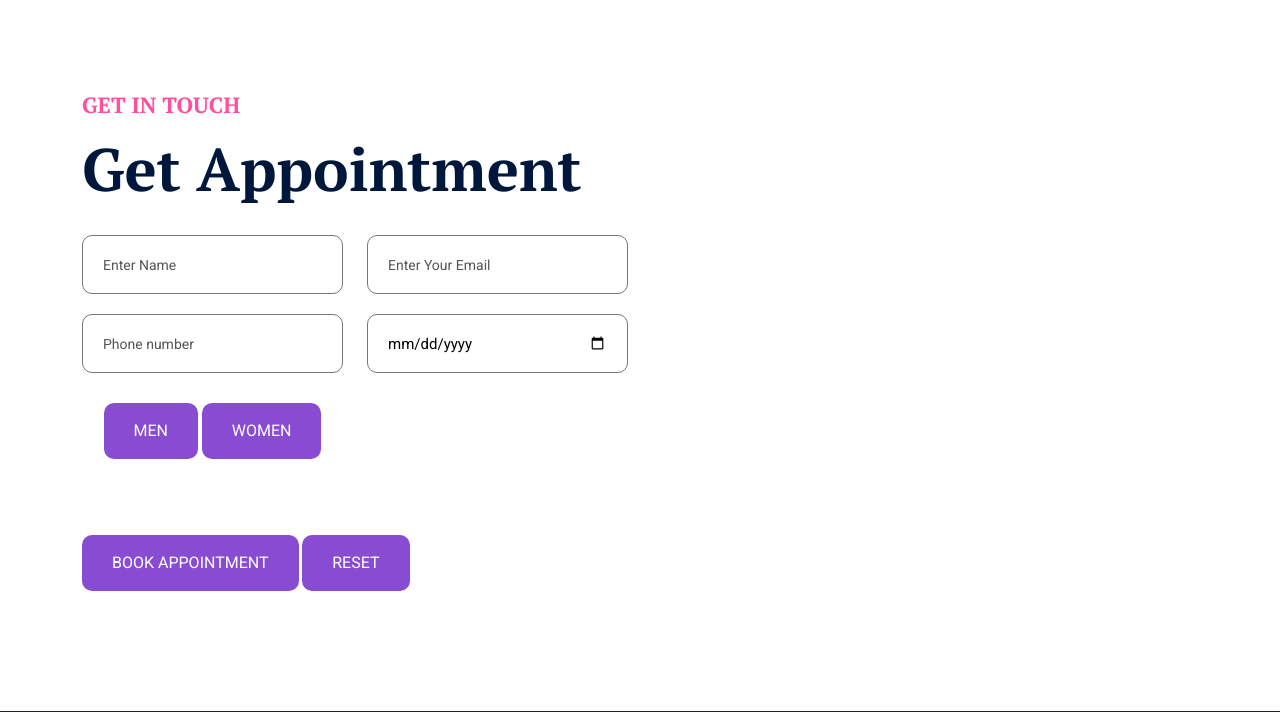
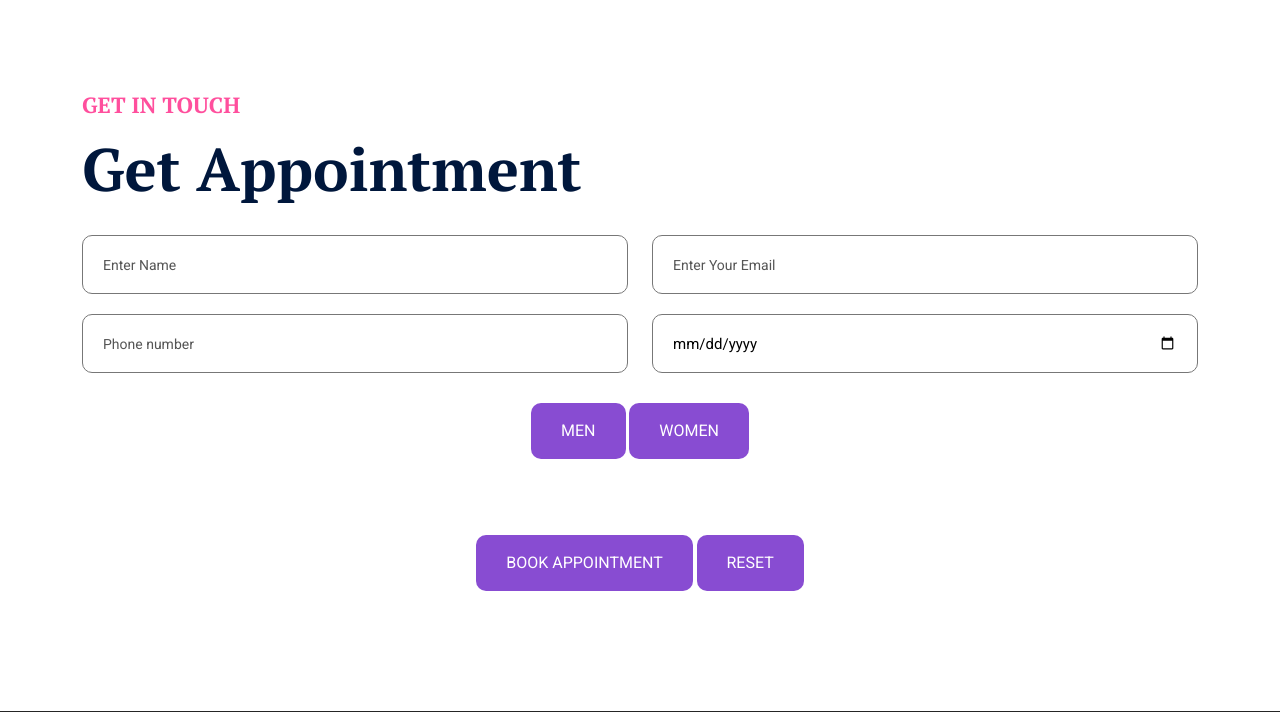
Before and after one commit to avyaktex/Bellita, a Django app: page /appointment/ in a window 1280 px wide. Shown: the part 76-788 px from the top of the page. Run offline with Django 4.2, Linux system fonts and the light colour scheme; data comes from the database, SQL or seed files in the repository; some libraries are stand-ins or nearby versions.

Commit message:
Appointment CSS Done

```diff
--- a/bellitaweb/templates/appointment.html
+++ b/bellitaweb/templates/appointment.html
@@ -29,7 +29,6 @@
 
             .appointment-table {
                 width: 75%;
-                margin-left: 150px;
                 border-collapse: collapse;
             }
 
@@ -108,17 +107,12 @@
 
 <section id="booking" class="booking-area p-relative pt-120 pb-120" style="background-size: cover; background-position: center center; background-repeat: no-repeat;">
     <div class="container">
-        <div class="row align-items-center">
-            <div class="col-lg-6">
-                <div class="contact-bg">
-            <div class="section-title center-align">
         <br>
         <br>
         <br>
+        <div class="section-title center-align">
             <h5>Get In Touch</h5>
-                <h2>
-                  Get Appointment
-                </h2>
+                <h2>Get Appointment</h2>
                     <p></p>
         </div>
                     <form method="post" action="{% url 'appointment' %}" class="contact-form mt-30">
@@ -144,8 +138,8 @@
                                     <input type="date" id="date" name="date" placeholder="Select Date" required>
                                 </div>
                             </div>
-                                <div class="col-lg-6">
-                                    <center><div class="contact-field p-relative c-subject mb-20">
+                            <center><div class="col-lg-6">
+                                <div class="contact-field p-relative c-subject mb-20">
                                     <p id="toggleButtonMen" class="btn" onclick="toggleTable('men')">Men</p>
                                     <p id="toggleButtonWomen" class="btn" onclick="toggleTable('women')">Women</p>
                                     <br>
@@ -194,20 +188,20 @@
                                         </tbody>
                                     </table>
                                     <br>
+                                </div>
                             </div></center>
-                                </div>
-                                <div class="col-lg-12">
+                            <center><div class="col-lg-12">
                                 <div class="slider-btn">
                                     <button type="submit" class="btn">Book Appointment</button>
                                 </div>
                                 <div class="slider-btn">
                                     <button type="reset" class="btn">Reset</button>
                                 </div>
-                                </div>
+                            </div></center>
                         </div>
                     </form>
     </div>
-    </div>
+</section>
     {% comment %} <div class="col-lg-6">
         <div class="opening-time">
             <div class="open-img">
@@ -218,7 +212,6 @@
     <div class="left-text">Everyday:</div>
     <div class="right-text">09:30 am – 09:00 pm</div>
 </div> {% endcomment %}
-</section>
 <!-- booking-area-end -->
 <!-- footer -->
 <footer class="footer-bg footer-p pt-90" style="background-color: #252525; background-image: url(img/bg/footer-bg.png);">
```
Lines whose indentation alone changed are shown as unchanged.
